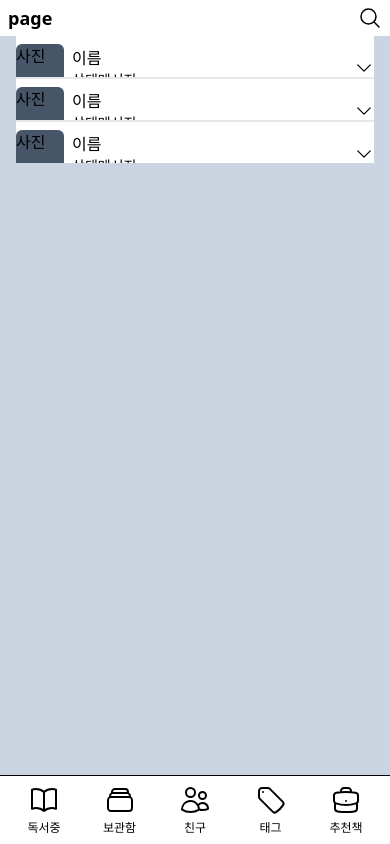
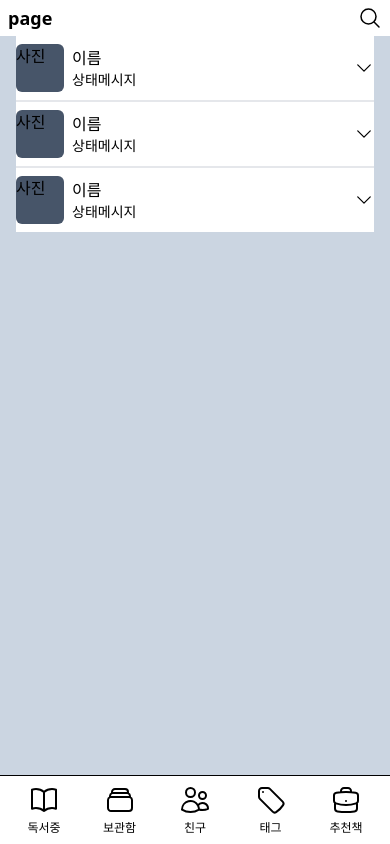
Before and after one commit to Yuyeol/book-talk, a Next.js app: page /friends in a window 390 px wide. Built offline with nearby package versions, Linux system fonts and the light colour scheme.

Commit message:
friend-item responsive 수정

```diff
--- a/components/friends/friend-item/friend-item.tsx
+++ b/components/friends/friend-item/friend-item.tsx
@@ -1,9 +1,9 @@
 import Chevron from "@/components/icon/chevron";
-import { useState } from "react";
+import { useEffect, useRef, useState } from "react";
 
 const BookInfo = ({ type }: { type: 1 | 2 | 3 }) => {
   return (
-    <div className="flex gap-2 mb-3 text-xs">
+    <div className="flex gap-2 py-2 text-xs">
       <div>
         {type === 1 && "읽고 있는 책"}
         {type === 2 && "함께 읽는 책"}
@@ -20,6 +20,13 @@ const BookInfo = ({ type }: { type: 1 | 2 | 3 }) => {
 
 const FriendItem = () => {
   const [isSelected, setIsSelected] = useState(false);
+  const bookInfoRef = useRef<HTMLDivElement>(null);
+  const [bookInfoHeight, setBookInfoHeight] = useState(0);
+  useEffect(() => {
+    if (bookInfoRef.current) {
+      setBookInfoHeight(bookInfoRef.current.offsetHeight);
+    }
+  }, []);
   return (
     <li
       className="overflow-hidden"
@@ -40,15 +47,16 @@ const FriendItem = () => {
         </div>
       </div>
       <div
-        className={`z-0 -top-full ${
-          isSelected ? "mt-0" : "-mt-[50%]"
-        } transition-[margin-top] duration-500 ease-in-out`}
+        ref={bookInfoRef}
+        style={{
+          marginTop: `${isSelected ? 0 : -bookInfoHeight}px`,
+        }}
+        className={`z-0 transition-[margin-top] duration-500 ease-in-out
+        `}
       >
-        <div className="">
-          <BookInfo type={1} />
-          <BookInfo type={2} />
-          <BookInfo type={3} />
-        </div>
+        <BookInfo type={1} />
+        <BookInfo type={2} />
+        <BookInfo type={3} />
       </div>
     </li>
   );
```
